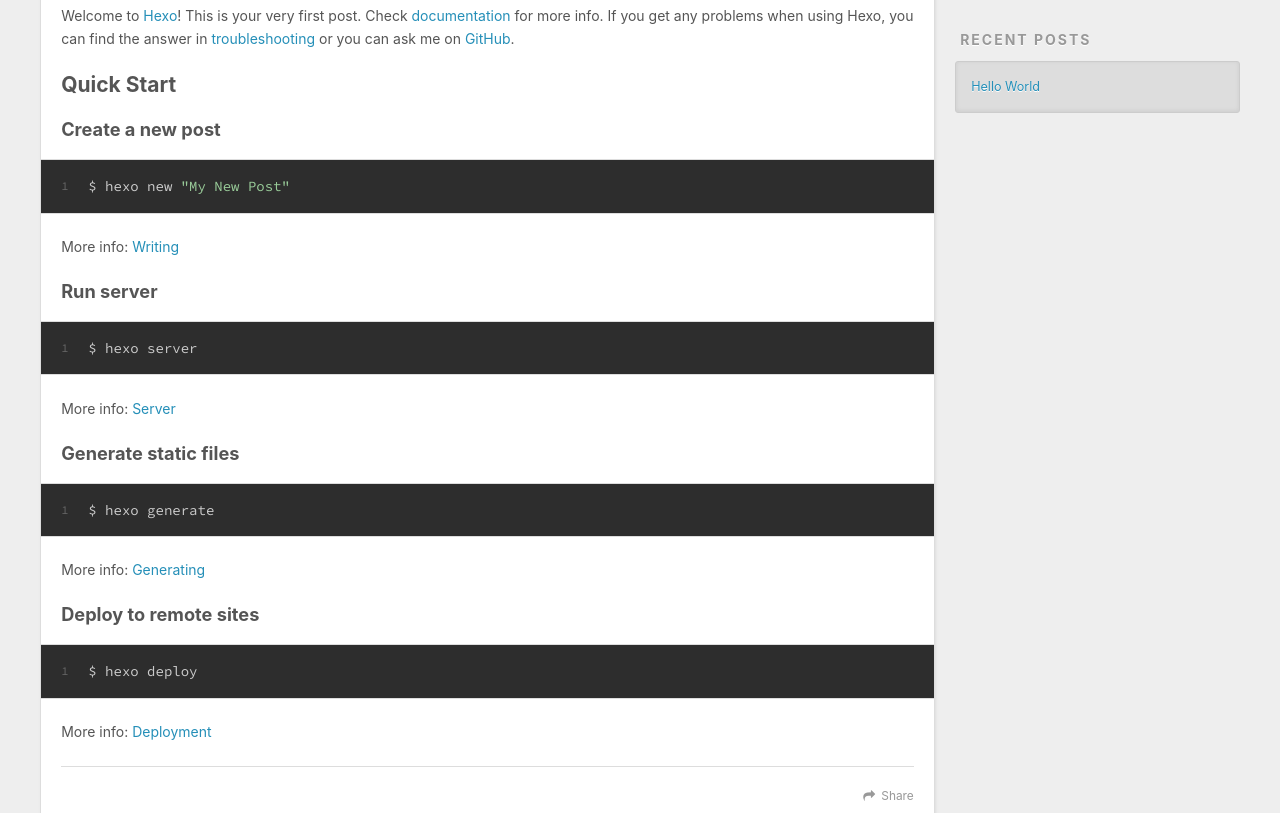
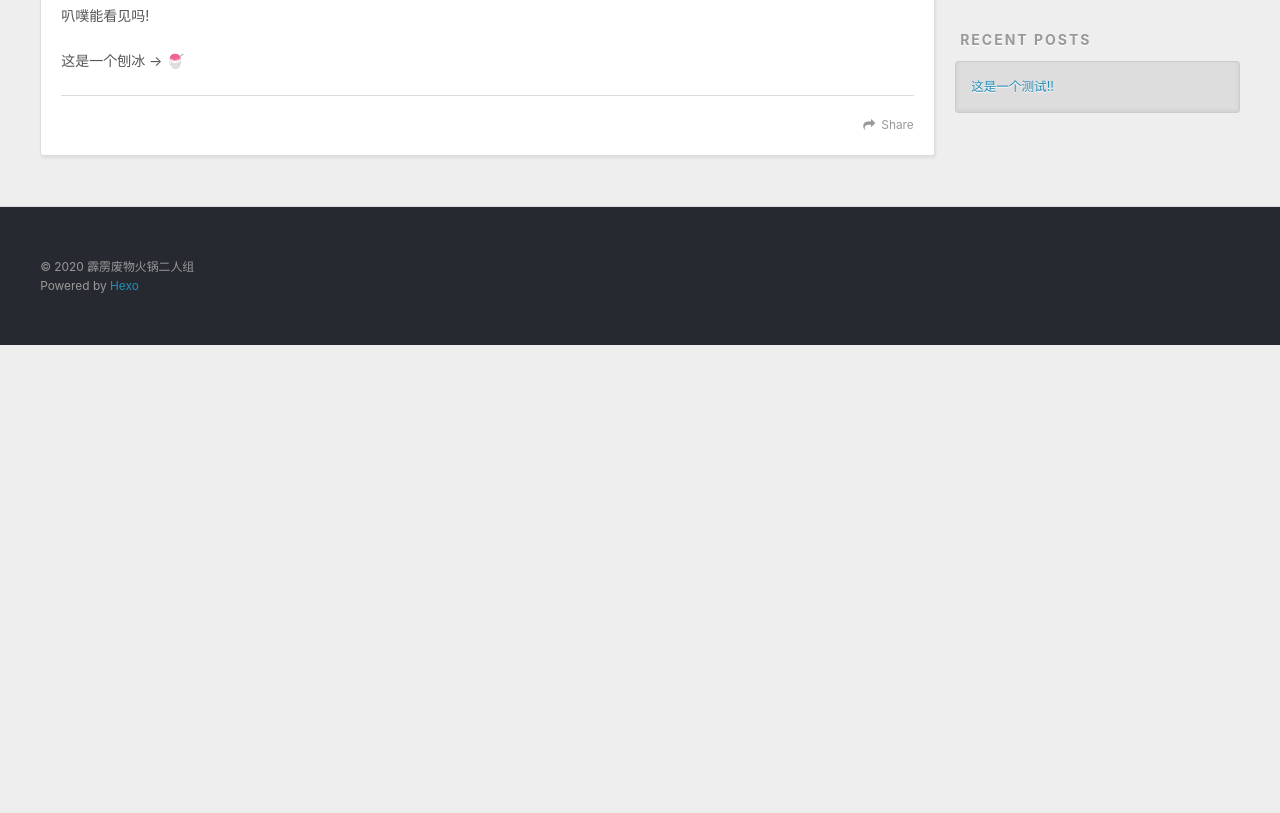
Before and after one commit to pilihotpot/pilihotpot.github.io, a plain HTML site: page 2020/08/13/hello-world/index.html in a window 1280 px wide. Shown: the part 448-1261 px from the top of the page. After the commit the page ends 800 px from the top, so only its background shows below. Drawn offline with nearby package versions, Linux system fonts and the light colour scheme.

Commit message:
Site updated: 2020-08-13 19:33:52

```diff
--- a/2020/08/13/hello-world/index.html
+++ b/2020/08/13/hello-world/index.html
@@ -5,17 +5,17 @@
 
 
 
-  <title>Hello World | Crims-on!!</title>
+  <title>这是一个测试!! | Crims-on!!</title>
   <meta name="viewport" content="width=device-width, initial-scale=1, maximum-scale=1">
-  <meta name="description" content="Welcome to Hexo! This is your very first post. Check documentation for more info. If you get any problems when using Hexo, you can find the answer in troubleshooting or you can ask me on GitHub. Quick">
+  <meta name="description" content="叭噗能看见吗!  这是一个刨冰 → 🍧">
 <meta property="og:type" content="article">
-<meta property="og:title" content="Hello World">
+<meta property="og:title" content="这是一个测试!!">
 <meta property="og:url" content="http://yoursite.com/2020/08/13/hello-world/index.html">
 <meta property="og:site_name" content="Crims-on!!">
-<meta property="og:description" content="Welcome to Hexo! This is your very first post. Check documentation for more info. If you get any problems when using Hexo, you can find the answer in troubleshooting or you can ask me on GitHub. Quick">
+<meta property="og:description" content="叭噗能看见吗!  这是一个刨冰 → 🍧">
 <meta property="og:locale" content="en_US">
 <meta property="article:published_time" content="2020-08-13T09:53:27.174Z">
-<meta property="article:modified_time" content="2020-08-13T09:53:27.174Z">
+<meta property="article:modified_time" content="2020-08-13T11:33:36.779Z">
 <meta property="article:author" content="霹雳废物火锅二人组">
 <meta name="twitter:card" content="summary">
 
@@ -80,7 +80,7 @@
 
 
     <h1 class="article-title" itemprop="name">
-      Hello World
+      这是一个测试!!
     </h1>
 
 
@@ -88,19 +88,8 @@
 
     <div class="article-entry" itemprop="articleBody">
 
-        <p>Welcome to <a target="_blank" rel="noopener" href="https://hexo.io/">Hexo</a>! This is your very first post. Check <a target="_blank" rel="noopener" href="https://hexo.io/docs/">documentation</a> for more info. If you get any problems when using Hexo, you can find the answer in <a target="_blank" rel="noopener" href="https://hexo.io/docs/troubleshooting.html">troubleshooting</a> or you can ask me on <a target="_blank" rel="noopener" href="https://github.com/hexojs/hexo/issues">GitHub</a>.</p>
-<h2 id="Quick-Start"><a href="#Quick-Start" class="headerlink" title="Quick Start"></a>Quick Start</h2><h3 id="Create-a-new-post"><a href="#Create-a-new-post" class="headerlink" title="Create a new post"></a>Create a new post</h3><figure class="highlight bash"><table><tr><td class="gutter"><pre><span class="line">1</span><br></pre></td><td class="code"><pre><span class="line">$ hexo new <span class="string">&quot;My New Post&quot;</span></span><br></pre></td></tr></table></figure>
-
-<p>More info: <a target="_blank" rel="noopener" href="https://hexo.io/docs/writing.html">Writing</a></p>
-<h3 id="Run-server"><a href="#Run-server" class="headerlink" title="Run server"></a>Run server</h3><figure class="highlight bash"><table><tr><td class="gutter"><pre><span class="line">1</span><br></pre></td><td class="code"><pre><span class="line">$ hexo server</span><br></pre></td></tr></table></figure>
-
-<p>More info: <a target="_blank" rel="noopener" href="https://hexo.io/docs/server.html">Server</a></p>
-<h3 id="Generate-static-files"><a href="#Generate-static-files" class="headerlink" title="Generate static files"></a>Generate static files</h3><figure class="highlight bash"><table><tr><td class="gutter"><pre><span class="line">1</span><br></pre></td><td class="code"><pre><span class="line">$ hexo generate</span><br></pre></td></tr></table></figure>
-
-<p>More info: <a target="_blank" rel="noopener" href="https://hexo.io/docs/generating.html">Generating</a></p>
-<h3 id="Deploy-to-remote-sites"><a href="#Deploy-to-remote-sites" class="headerlink" title="Deploy to remote sites"></a>Deploy to remote sites</h3><figure class="highlight bash"><table><tr><td class="gutter"><pre><span class="line">1</span><br></pre></td><td class="code"><pre><span class="line">$ hexo deploy</span><br></pre></td></tr></table></figure>
-
-<p>More info: <a target="_blank" rel="noopener" href="https://hexo.io/docs/one-command-deployment.html">Deployment</a></p>
+        <p>叭噗能看见吗! </p>
+<p>这是一个刨冰 → 🍧</p>
 
 
     </div>
@@ -144,7 +133,7 @@
       <ul>
 
           <li>
-            <a href="/2020/08/13/hello-world/">Hello World</a>
+            <a href="/2020/08/13/hello-world/">这是一个测试!!</a>
           </li>
 
       </ul>
```
Also changed, not shown: archives/2020/08/index.html (+2 -2 lines), archives/2020/index.html (+2 -2 lines), archives/index.html (+2 -2 lines), index.html (+4 -15 lines).
